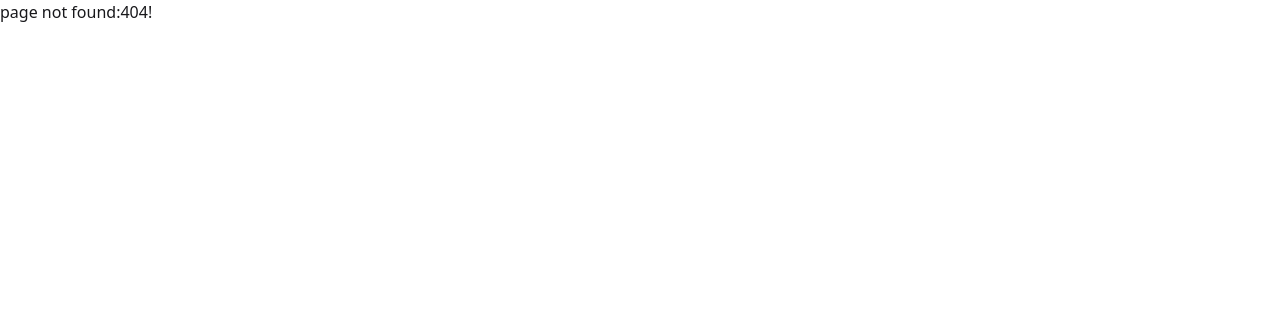
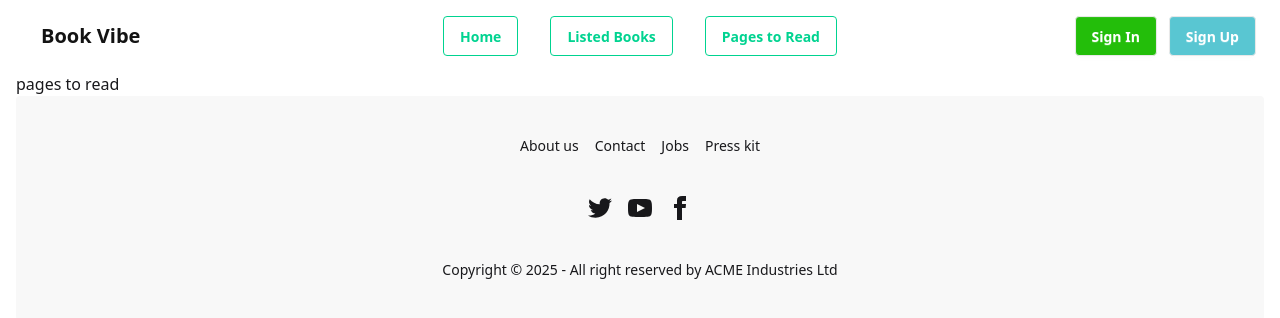
Before and after one commit to mosaraf68500/boi-poka-vibe-project, a React (Vite) app: page /pagesToRead in a window 1280 px wide. Before the commit this address had no page. Shown: the top 318 px of the page. Built offline with nearby package versions, Linux system fonts and the light colour scheme.

Commit message:
pages to read

```diff
--- a/package.json
+++ b/package.json
@@ -15,6 +15,7 @@
     "react-dom": "^19.0.0",
     "react-router": "^7.5.1",
     "react-tabs": "^6.1.0",
+    "recharts": "^2.15.3",
     "tailwindcss": "^4.1.4"
   },
   "devDependencies": {
--- a/src/Components/Header/Navbar.jsx
+++ b/src/Components/Header/Navbar.jsx
@@ -5,9 +5,10 @@ const Navbar = () => {
 
     const Links=<>
         <ul className="flex gap-8">
-        <li className="btn btn-outline btn-success">Home</li>
+
+        <NavLink to="/"><li className="btn btn-outline btn-success">Home</li></NavLink>
         <NavLink to="readList"><li className="btn btn-outline btn-success">Listed Books</li></NavLink>
-        <li className="btn btn-outline btn-success">Pages to read</li>
+        <NavLink to="pagesToRead"><li className="btn btn-outline btn-success">Pages to Read</li></NavLink>
         </ul>
     </>
   return (
--- /dev/null
+++ b/src/Components/PagesToRead/PageToRead.jsx
@@ -0,0 +1,11 @@
+import React from 'react';
+
+const PageToRead = () => {
+    return (
+        <div>
+            <h1>pages to read</h1>
+        </div>
+    );
+};
+
+export default PageToRead;
--- a/src/Routers/Router.jsx
+++ b/src/Routers/Router.jsx
@@ -6,6 +6,7 @@ import Error from '../Pages/ErrorMessage/Error';
 import Home from '../Pages/Home/Home';
 import BookDetails from '../Pages/BookDetails/BookDetails';
 import ReadList from '../Components/ReadList/ReadList';
+import PageToRead from '../Components/PagesToRead/PageToRead';
  export const router=createBrowserRouter([
  {
   path:'/',
@@ -27,6 +28,11 @@ import ReadList from '../Components/ReadList/ReadList';
         path:'readList',
         loader:()=>fetch('data.json'),
         Component:ReadList,
+    },
+
+    {
+        path:'pagesToRead',
+        Component:PageToRead,
     }
   ]
  }
```
Also changed, not shown: 1 other file (tests, documents, lock files or other folders).
